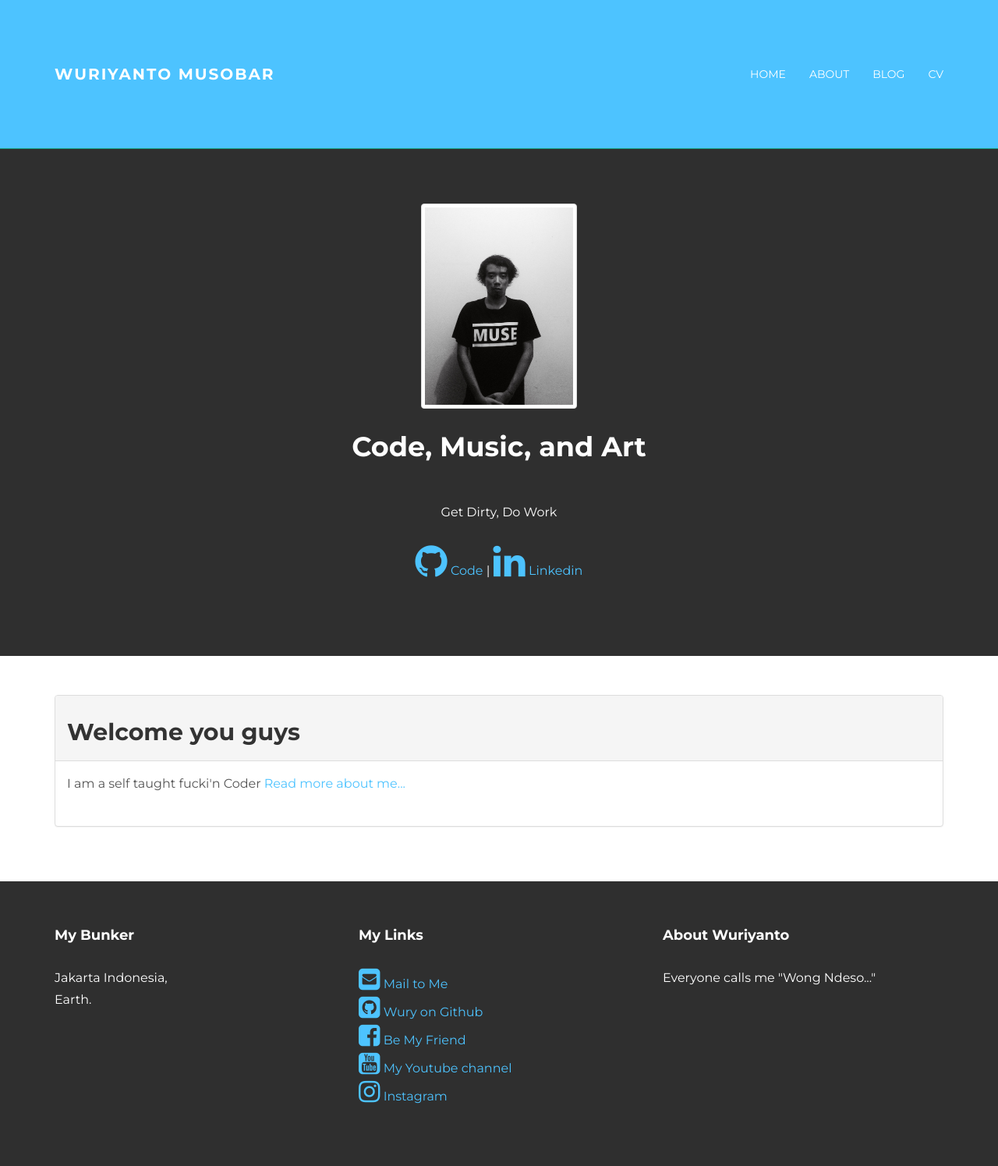
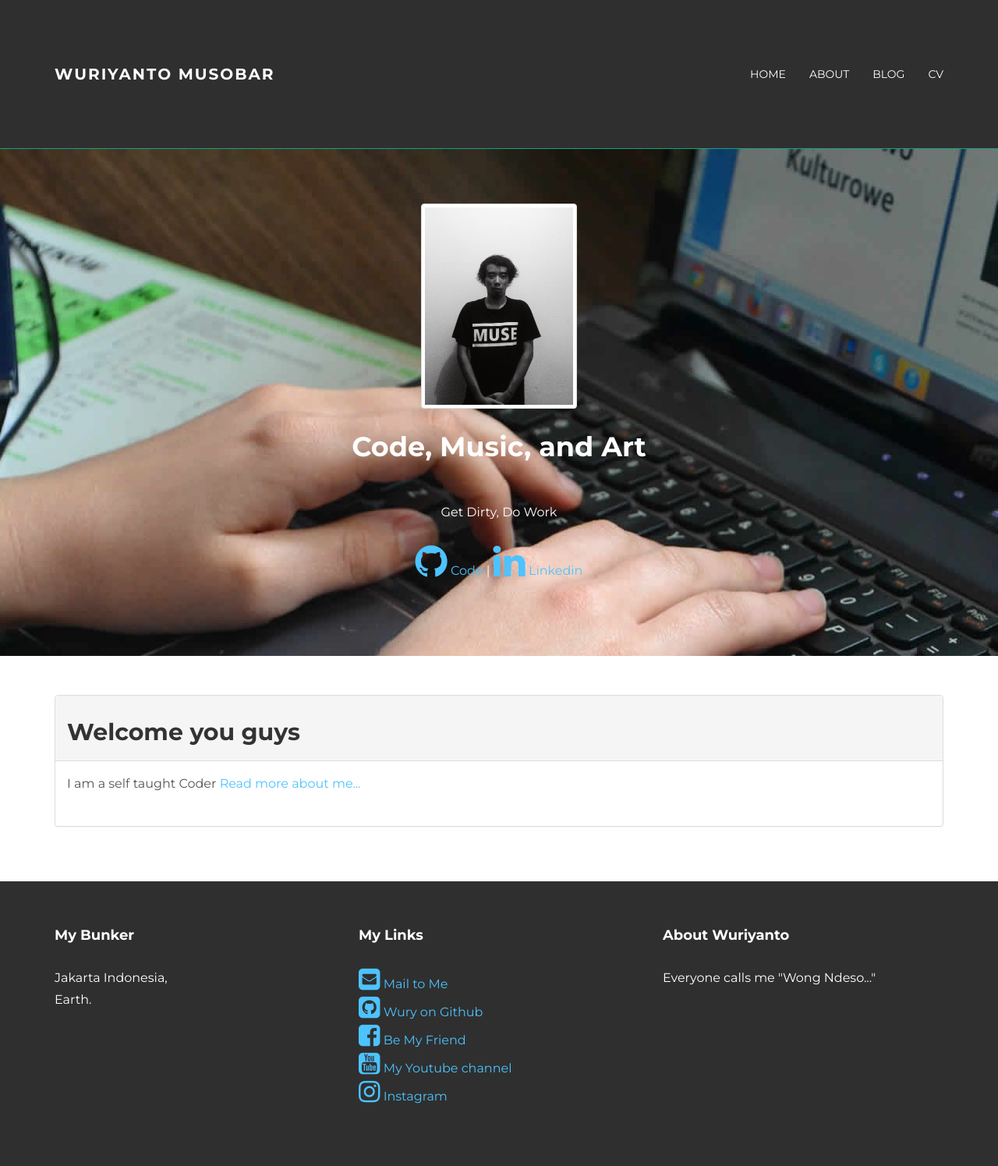
Before and after one commit to wuriyanto48/wuriyanto48.github.io, a Jekyll site: the page built from index.html, in a window 1280 px wide. Shown: the whole page at 78% size. Built offline with Jekyll 4.4.1, drawn with Linux system fonts in a browser that asks for light colours; nearby versions of some CDN libraries.

```diff
--- a/assets/css/main.css
+++ b/assets/css/main.css
@@ -95,7 +95,7 @@
 }
 
 .navbar-inverse {
-	background-color: #4dc3ff;
+	background-color: #2f2f2f;
 	border-color: #16a085;
 }
 
@@ -145,6 +145,7 @@
 	padding-top: 70px;
 	padding-bottom: 70px;
 	background-color: #2f2f2f;
+  background-image:url(../img/home.jpg);
 }
 
 #ww p {
--- a/blog/index.html
+++ b/blog/index.html
@@ -8,8 +8,7 @@
 <div id="white">
     <div class="container">
     <div class="row">
-      <div class="col-lg-8 col-lg-offset-2">
-        <p><img src="/assets/img/wury.jpg" width="50px" height="70px"> <ba>Wuriyanto</ba></p>
+      <div class="col-lg-6 col-lg-offset-2">
         <p><bd>{{ post.date | date_to_string }}</bd></p>
         <h4>{{ post.title }}</h4>
         <p><a href="{{ post.url }}">Continue Reading...</a></p>
--- a/index.html
+++ b/index.html
@@ -3,4 +3,4 @@
 title: Wuriyanto Musobar at github.io
 title_header: Welcome you guys
 ---
-<p>I am a self taught fucki'n Coder <em></em><a href="/about">Read more about me...</a></p>
+<p>I am a self taught Coder <em></em><a href="/about">Read more about me...</a></p>
```
Also changed, not shown: assets/img/home.jpg (added).
